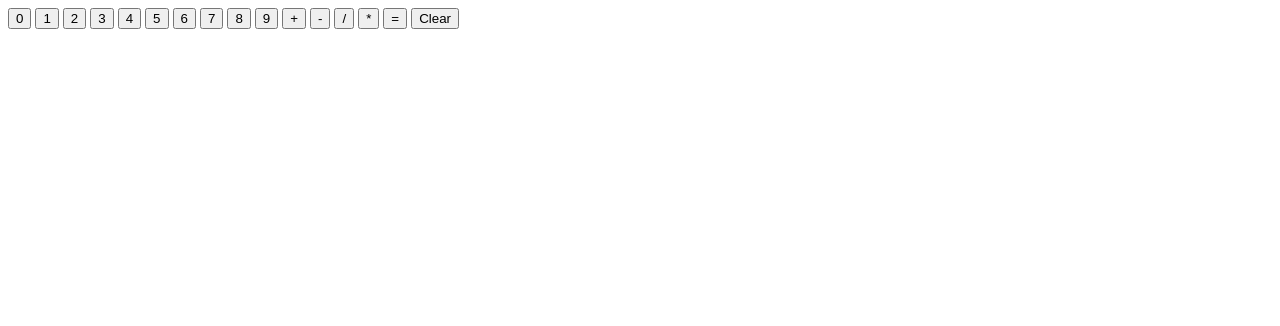
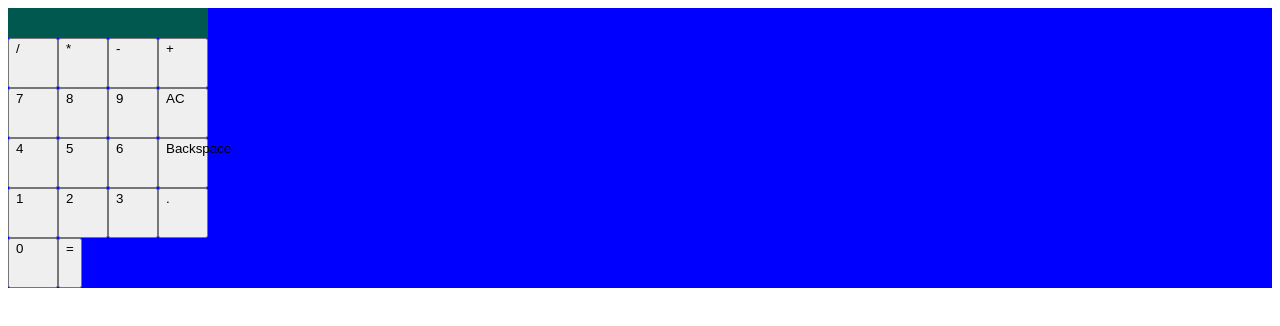
Before and after one commit to rishiganeshan/calculator, a plain HTML site: page index.html in a window 1280 px wide. Drawn offline with Linux system fonts and the light colour scheme.

Commit message:
Put all elements into a flex layout

```diff
--- a/index.html
+++ b/index.html
@@ -10,22 +10,52 @@
 <body>
     <div class="container">
         <div class="display"></div>
-        <button class="digit">0</button>
-        <button class="digit">1</button>
-        <button class="digit">2</button>
-        <button class="digit">3</button>
-        <button class="digit">4</button>
-        <button class="digit">5</button>
-        <button class="digit">6</button>
-        <button class="digit">7</button>
-        <button class="digit">8</button>
-        <button class="digit">9</button>
-        <button class="operator">+</button>
-        <button class="operator">-</button>
-        <button class="operator">/</button>
-        <button class="operator">*</button>
-        <button class="equals">=</button>
-        <button class="clear">Clear</button>
+
+        <div class="row">
+            <button class="operator">/</button>
+            <button class="operator">*</button>
+            <button class="operator">-</button>
+            <button class="operator">+</button>
+
+        </div>
+
+        <div class="row">
+            <button class="digit">7</button>
+            <button class="digit">8</button>
+            <button class="digit">9</button>
+            <button class="clear">AC</button>
+
+        </div>
+        <div class="row">
+            <button class="digit">4</button>
+            <button class="digit">5</button>
+            <button class="digit">6</button>
+            <button class="backspace">Backspace</button>
+
+        </div>
+        <div class="row">
+            <button class="digit">1</button>
+            <button class="digit">2</button>
+            <button class="digit">3</button>
+            <button class="decimal">.</button>
+
+        </div>
+        <div class="row">
+            <button class="digit">0</button>
+            <button class="equals">=</button>
+
+        </div>
+
+
+
+
+
+
+
+
+
+
+
 
 
 
--- a/script.js
+++ b/script.js
@@ -53,9 +53,7 @@ let b = null
 let op = null
 
 function digitPress(num) {
-    console.log(a)
-    console.log(b)
-    console.log(op)
+
 
     if (a!==null && op===null) {
         clearPress()
--- a/styles.css
+++ b/styles.css
@@ -0,0 +1,48 @@
+/*
+Display
+/ x - +
+7 8 9 clear
+4 5 6 backspace
+1 2 3 decimal
+0 = = =
+
+
+
+5 ops
+10 digits
+3 of the rest (clear, backspace, decimal)
+
+ */
+
+ .container {
+    display: flex;
+    flex-direction: column;
+    background-color: blue;
+
+ }
+
+ .row {
+    display: flex;
+ }
+
+ button {
+    display: flex;
+ }
+
+ .digit,
+ .clear,
+ .backspace,
+ .decimal,
+ .operator {
+    width: 50px;
+    height: 50px;
+
+ }
+
+ .display {
+    display: flex;
+    background-color: rgba(0, 128, 0, 0.689);
+    flex-grow: 0;
+    width: 200px;
+    height: 30px;
+ }
```
